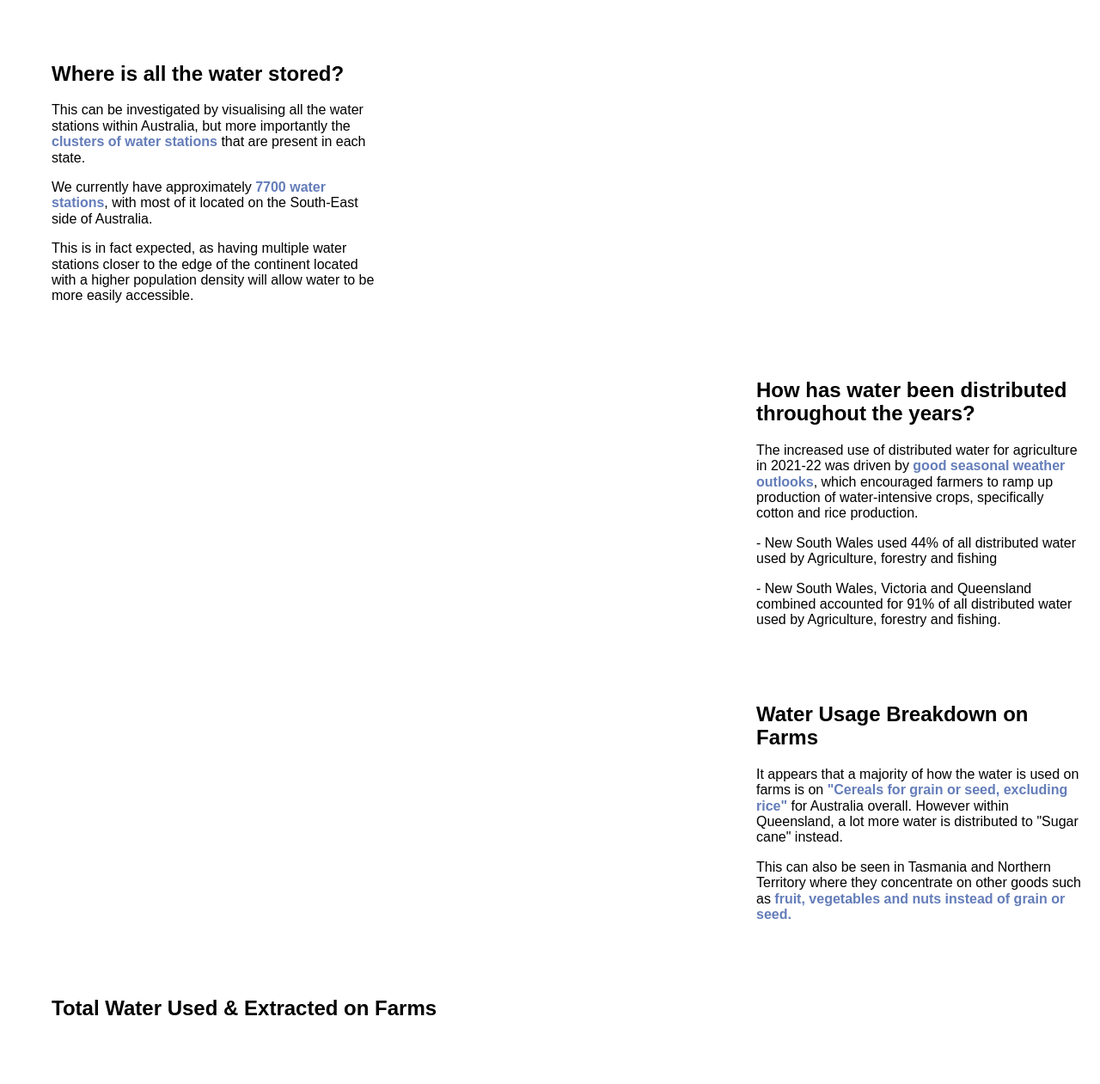
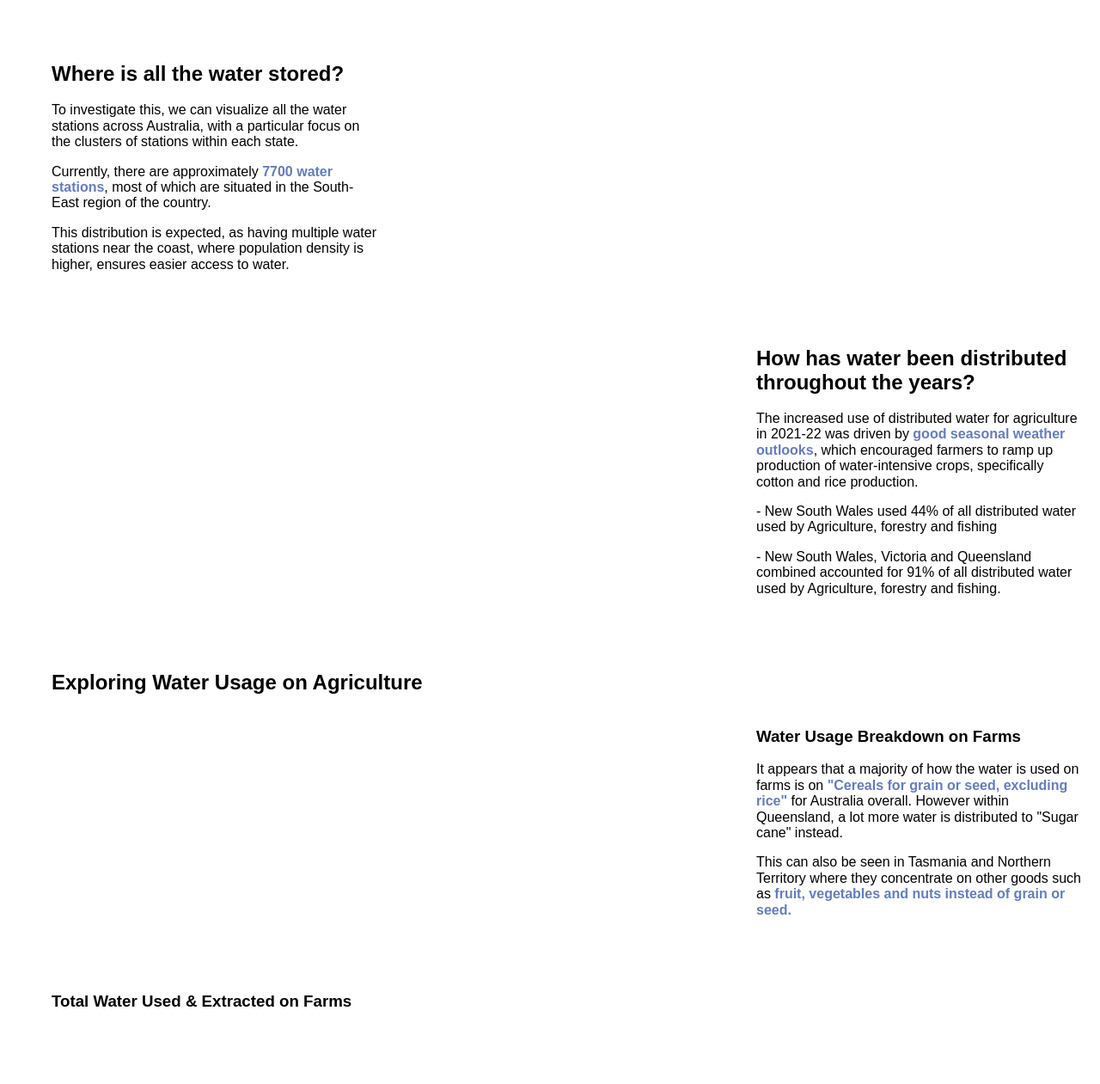
Before and after one commit to jjsonng/Water-Usage-Aus-Vis, a plain HTML site: page index.html in a window 1280 px wide. Shown: the part 266-1527 px from the top of the page at 86% size. Drawn offline with nearby package versions, Linux system fonts and the light colour scheme; a script that the page names is missing.

Commit message:
Update index.html

```diff
--- a/index.html
+++ b/index.html
@@ -46,9 +46,9 @@
         <div class="pure-u-1-3">
           <div class="description description-left">
             <h2>Where is all the water stored?</h2>
-            <p>This can be investigated by visualising all the water stations within Australia, but more importantly the <span class="text">clusters of water stations</span> that are present in each state.</p>
-            <p>We currently have approximately <span class="text">7700 water stations</span>, with most of it located on the South-East side of Australia. </p>
-            <p>This is in fact expected, as having multiple water stations closer to the edge of the continent located with a higher population density will allow water to be more easily accessible.</p>
+            <p>To investigate this, we can visualize all the water stations across Australia, with a particular focus on the clusters of stations within each state.</p>
+            <p>Currently, there are approximately <span class="text">7700 water stations</span>, most of which are situated in the South-East region of the country. </p>
+            <p>This distribution is expected, as having multiple water stations near the coast, where population density is higher, ensures easier access to water.</p>
           </div>
         </div>
         <div class="pure-u-2-3">
@@ -73,6 +73,7 @@
     </div>
     <!-- end pure grid group -->
 
+    <h2>Exploring Water Usage on Agriculture</h2>
     <!-- pure grid group -->
     <div class="pure-g">
         <div class="pure-u-2-3">
@@ -80,7 +81,7 @@
         </div>
         <div class="pure-u-1-3">
           <div class="description description-right">
-            <h2>Water Usage Breakdown on Farms</h2>
+            <h3>Water Usage Breakdown on Farms</h3>
             <p>It appears that a majority of how the water is used on farms is on <span class="text">"Cereals for grain or seed, excluding rice"</span> for Australia overall. However within Queensland, a lot more water is distributed to "Sugar cane" instead.</p>
             <p>This can also be seen in Tasmania and Northern Territory where they concentrate on other goods such as <span class="text">fruit, vegetables and nuts instead of grain or seed.</span></p>
           </div>
@@ -89,7 +90,7 @@
     </div>
     <!-- end pure grid group -->
 
-    <h2>Total Water Used & Extracted on Farms</h2>
+    <h3>Total Water Used & Extracted on Farms</h3>
     <!-- pure grid group -->
     <div class="pure-g">
         <div class="pure-u-1-2">
```
